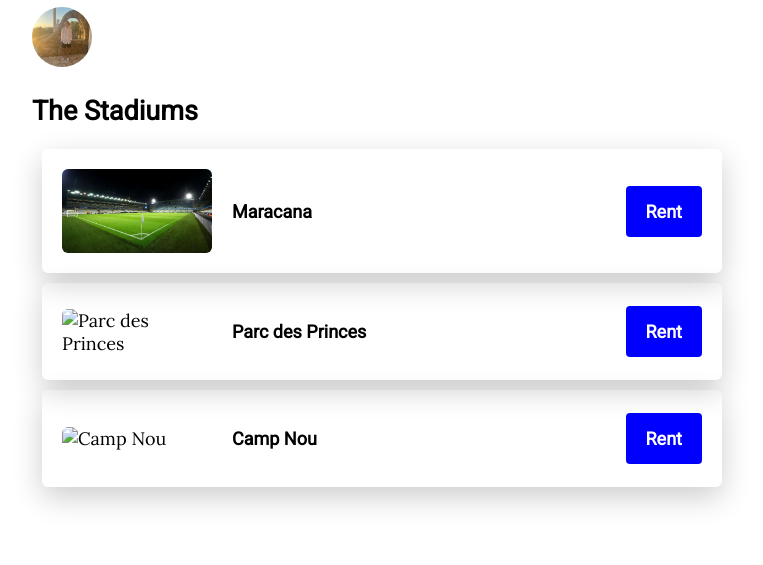
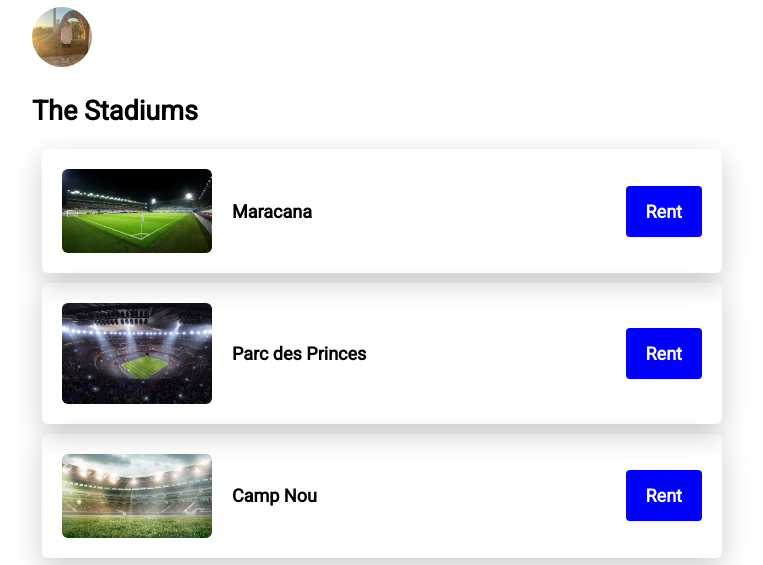
Before and after one commit to Artus-Riva/my-startup, a plain HTML site: page index.html in a window 1280 px wide. Shown: the part 730-1295 px from the top of the page, without its empty margins (258-1021 px from the left). Drawn offline with Linux system fonts and the light colour scheme; a script that the page names is missing.

Commit message:
Update index.html

```diff
--- a/index.html
+++ b/index.html
@@ -30,12 +30,12 @@
 				<a href="#" class="btn-blue">Rent</a>
 			</div>
 			<div class="card">
-				<img src="images/terrain2.jpg" alt="Parc des Princes">
+				<img src="images/terrain2.jpeg" alt="Parc des Princes">
 				<h3>Parc des Princes</h3>
 				<a href="#" class="btn-blue">Rent</a>
 			</div>
 			<div class="card">
-				<img src="images/terrain3.jpg" alt="Camp Nou">
+				<img src="images/terrain3.jpeg" alt="Camp Nou">
 				<h3>Camp Nou</h3>
 				<a href="#" class="btn-blue">Rent</a>
 			</div>
```
